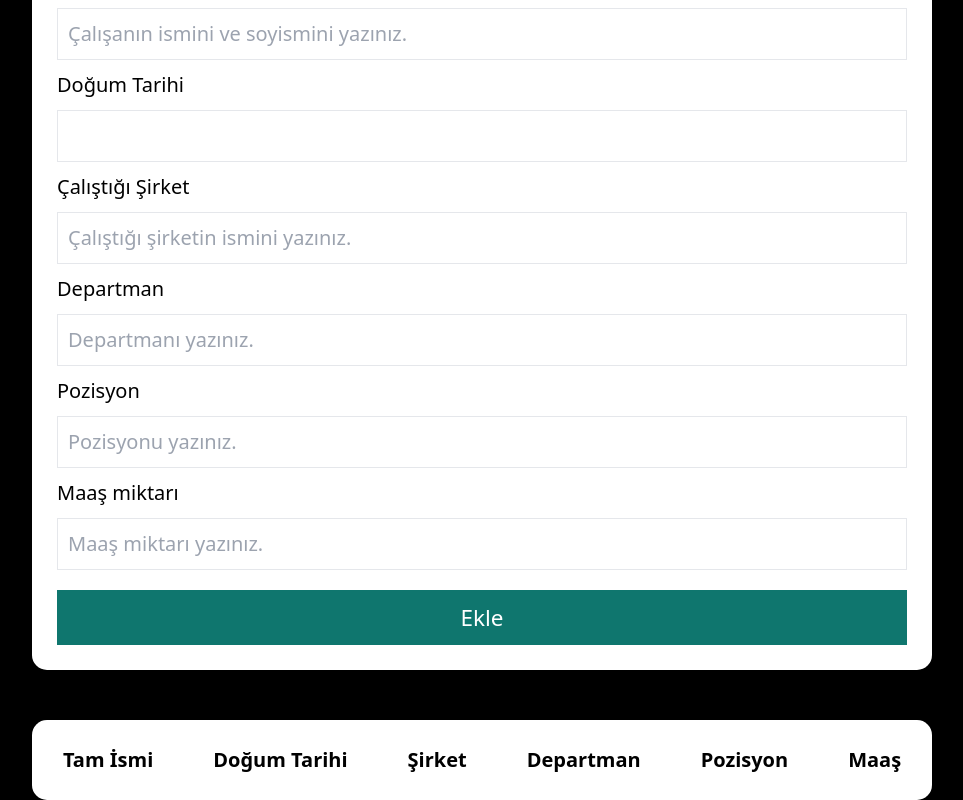
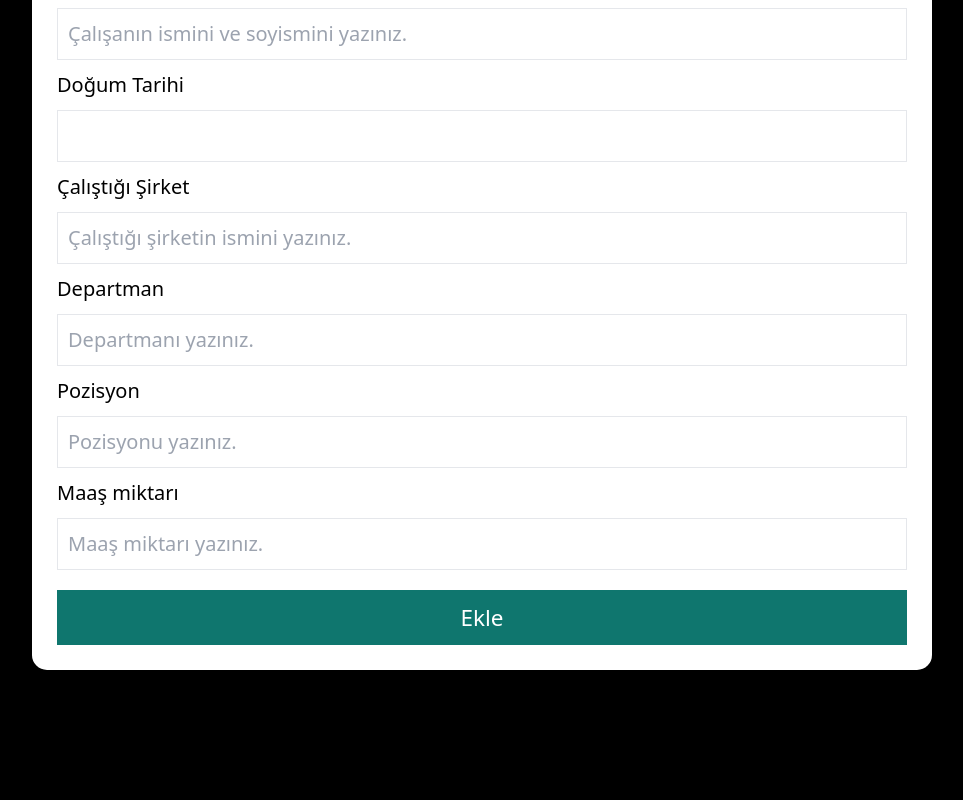
Before and after one commit to mhmtates/EmployeeApp, a React (Create React App) app: page / in a window 1280 px wide. Shown: the part 182-982 px from the top of the page, without its empty margins (158-1121 px from the left). After the commit the page ends 852 px from the top, so only its background shows below. Built offline with nearby package versions, Linux system fonts and the light colour scheme.

Commit message:
Delete function added for getallemployees.jsx file

```diff
--- a/src/App.jsx
+++ b/src/App.jsx
@@ -11,7 +11,7 @@ function App() {
     <div className="App">
       <h1 className=" text-white text-center mt-6 text-3xl">Çalışan Bilgileri</h1>
        <AddEmployee setEmployees={setEmployees}/>
-       <GetAllEmployees employees={employees}/>
+       <GetAllEmployees employees={employees} setEmployees={setEmployees}/>
     </div>
   );
 }
--- a/src/components/Employees/GetAllEmployees.jsx
+++ b/src/components/Employees/GetAllEmployees.jsx
@@ -2,13 +2,25 @@ import Card from "../UI/Card"
 
 
 const GetAllEmployees = (props) => {
+
     const{employees} = props;
 
+    if(employees.length < 1)
+    {
+        return;
+    }
+
+    const deleteEmployee = (id) =>{
+        props.setEmployees(
+            employees.filter((item) => item.id !== id)
+        )
+    }
+
     return (
-        <Card className="mt-10" >
+        <Card className="mt-10 justify-start" >
             <ul>
-                <li className="flex gap-x-12 justify-center">
-                    <span className="font-bold">Tam İsmi</span>
+                <li className="flex gap-x-12 ">
+                    <span className="font-bold ml-2">Tam İsmi</span>
                     <span className="font-bold">Doğum Tarihi</span>
                     <span className="font-bold">Şirket</span>
                     <span className="font-bold">Departman</span>
@@ -17,8 +29,10 @@ const GetAllEmployees = (props) => {
 
                 </li>
                 {employees.map((employee) => (
-                    <li className ="flex cursor-pointer hover:shadow-xl p-2 gap-x-4 justify-center transition-shadow" key={employee.id}>
-                        <span className="ml-0">{employee.fullName}</span>
+                    <li className ="flex cursor-pointer hover:shadow-xl p-2 gap-x-6  transition-shadow "
+                    key={employee.id}
+                    onClick={() => deleteEmployee(employee.id)}>
+                        <span>{employee.fullName}</span>
                         <span className="text-slate-700 font-medium">
                             {employee.birthDate}
                         </span>
```
